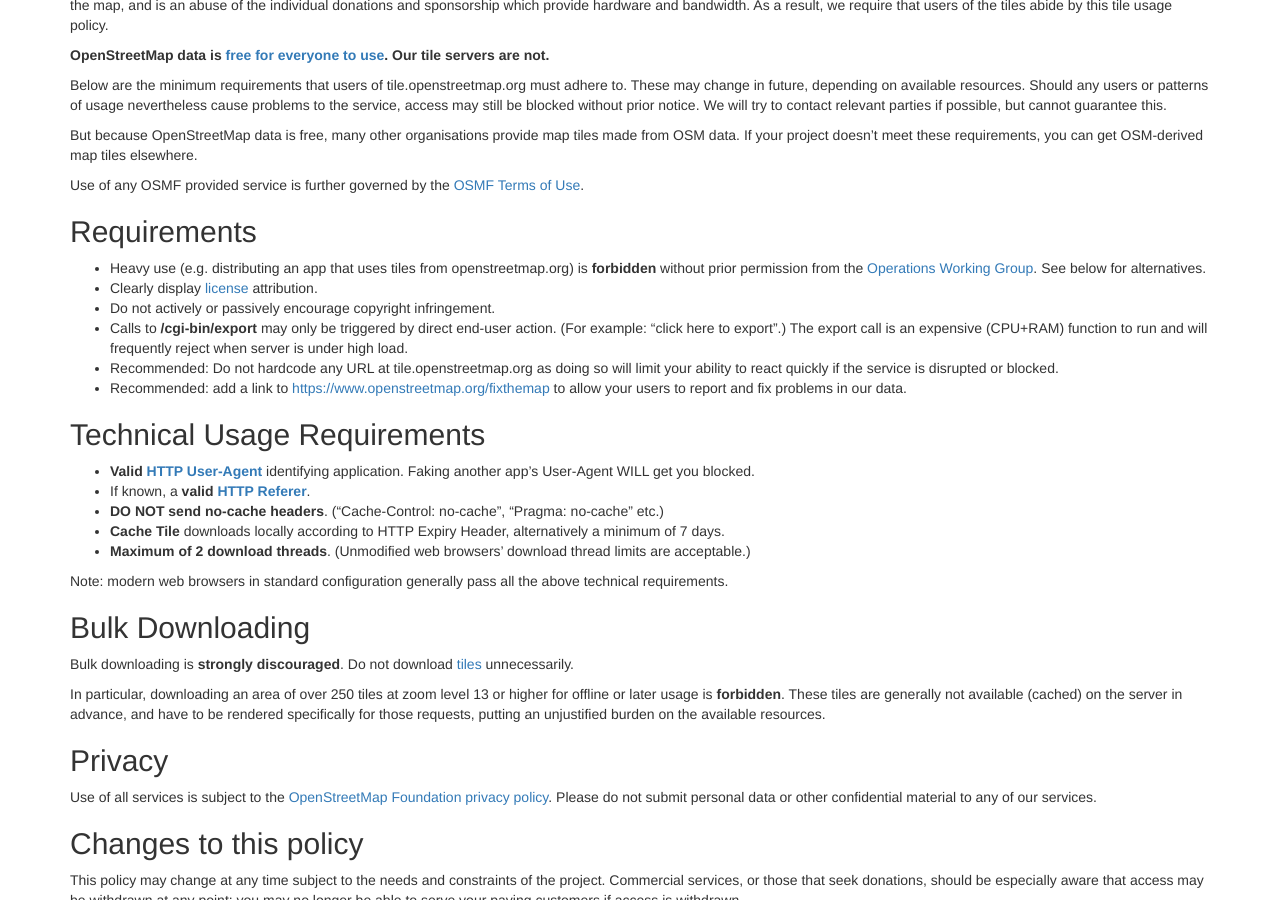
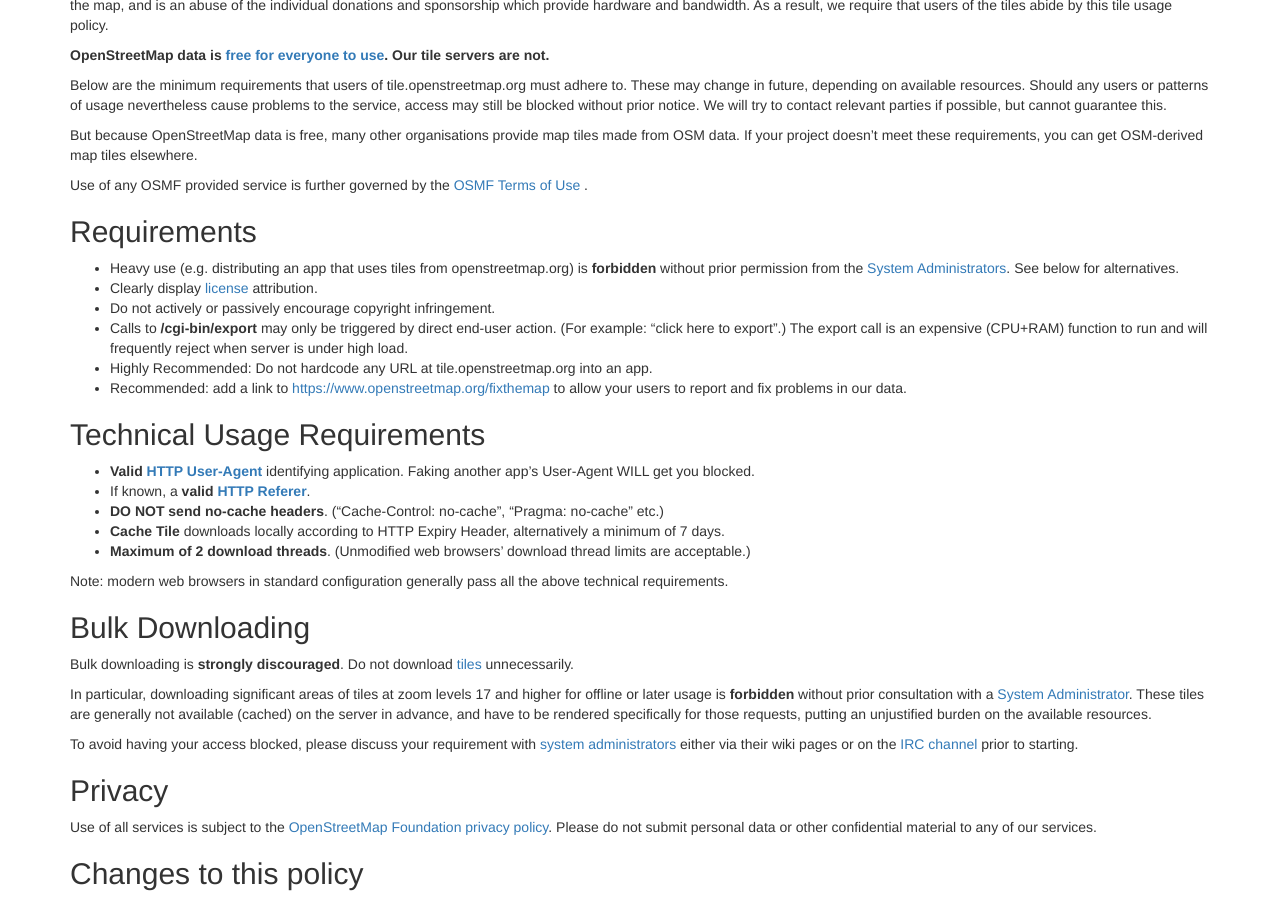
Before and after one commit to openstreetmap/owg-website, a Jekyll site: the page built from policies/tiles.md, in a window 1280 px wide and 900 px high, scrolled down 197 px. Built offline with Jekyll 4.4.1, drawn with Linux system fonts in a browser that asks for light colours.

Commit message:
Revert "Update tiles policy to reflect current practice and increased load"

```diff
--- a/policies/tiles.md
+++ b/policies/tiles.md
@@ -15,15 +15,16 @@
 
 But because OpenStreetMap data is free, many other organisations provide map tiles made from OSM data. If your project doesn't meet these requirements, you can get OSM-derived map tiles elsewhere.
 
-Use of any OSMF provided service is further governed by the [OSMF Terms of Use](https://wiki.osmfoundation.org/wiki/Terms_of_Use).
+Use of any OSMF provided service is further governed by the [OSMF Terms of Use
+](https://wiki.osmfoundation.org/wiki/Terms_of_Use).
 
 ## Requirements
 
-* Heavy use (e.g. distributing an app that uses tiles from openstreetmap.org) is **forbidden** without prior permission from the [Operations Working Group](https://wiki.osmfoundation.org/wiki/Operations_Working_Group). See below for alternatives.
+* Heavy use (e.g. distributing an app that uses tiles from openstreetmap.org) is **forbidden** without prior permission from the [System Administrators](https://wiki.openstreetmap.org/wiki/System_Administrators). See below for alternatives.
 * Clearly display [license](https://wiki.openstreetmap.org/wiki/License) attribution.
 * Do not actively or passively encourage copyright infringement.
 * Calls to **/cgi-bin/export** may only be triggered by direct end-user action. (For example: "click here to export".) The export call is an expensive (CPU+RAM) function to run and will frequently reject when server is under high load.
-* Recommended: Do not hardcode any URL at tile.openstreetmap.org as doing so will limit your ability to react quickly if the service is disrupted or blocked.
+* Highly Recommended: Do not hardcode any URL at tile.openstreetmap.org into an app.
 * Recommended: add a link to [https://www.openstreetmap.org/fixthemap](https://www.openstreetmap.org/fixthemap) to allow your users to report and fix problems in our data.
 
 ## Technical Usage Requirements
@@ -40,7 +41,9 @@
 
 Bulk downloading is **strongly discouraged**. Do not download [tiles](https://wiki.openstreetmap.org/wiki/Tiles) unnecessarily.
 
-In particular, downloading an area of over 250 tiles at zoom level 13 or higher for offline or later usage is **forbidden**. These tiles are generally not available (cached) on the server in advance, and have to be rendered specifically for those requests, putting an unjustified burden on the available resources.
+In particular, downloading significant areas of tiles at zoom levels 17 and higher for offline or later usage is **forbidden** without prior consultation with a [System Administrator](https://wiki.openstreetmap.org/wiki/System_Administrators). These tiles are generally not available (cached) on the server in advance, and have to be rendered specifically for those requests, putting an unjustified burden on the available resources.
+
+To avoid having your access blocked, please discuss your requirement with [system administrators](https://wiki.openstreetmap.org/wiki/System_Administrators) either via their wiki pages or on the [IRC channel](https://wiki.openstreetmap.org/wiki/IRC) prior to starting.
 
 ## Privacy
 
```
